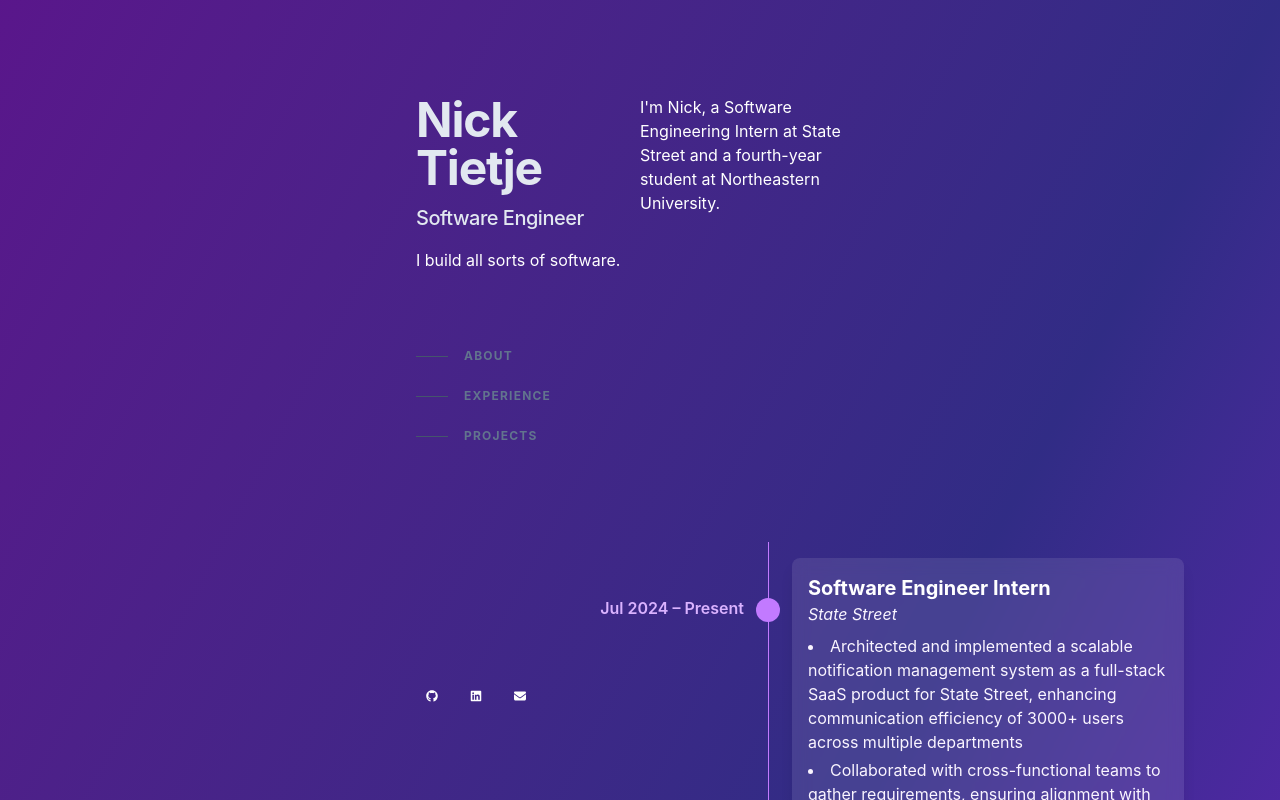
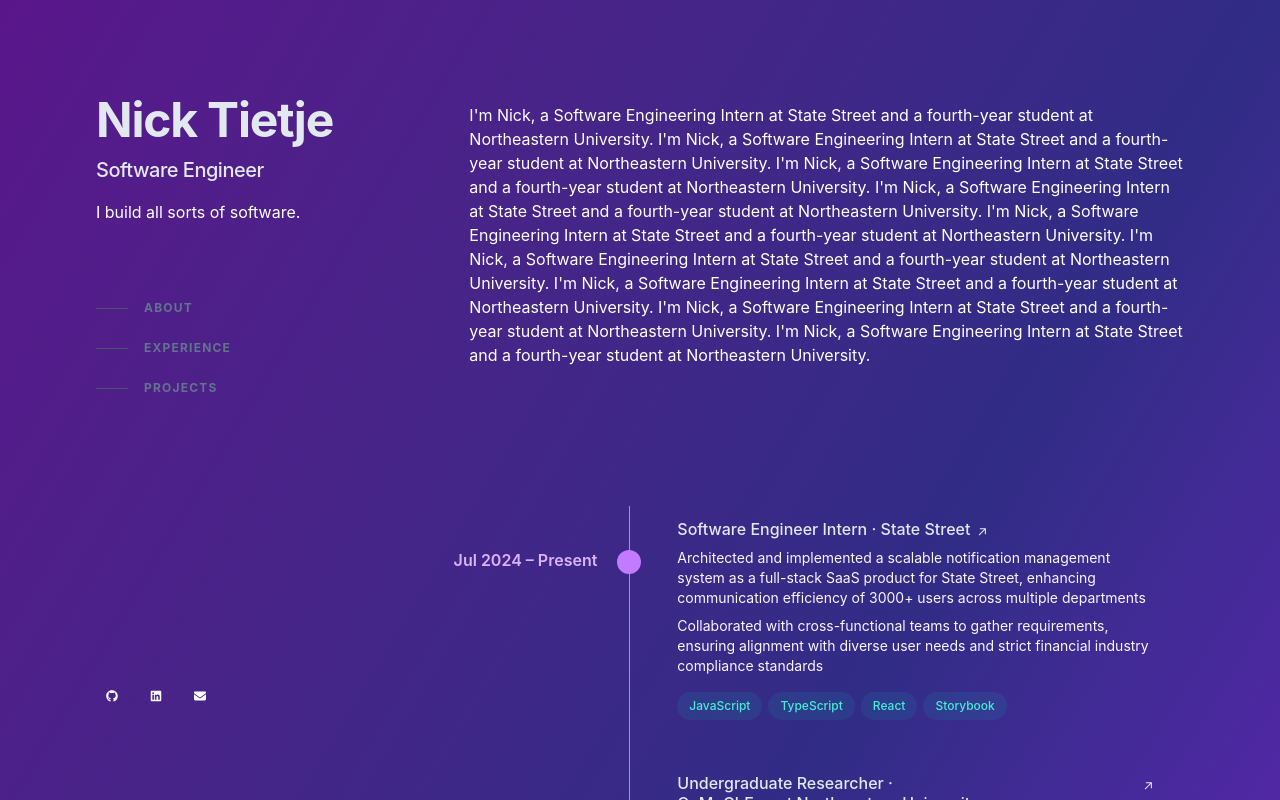
Before and after one commit to ntietje1/personal-website, a Next.js app: page / in a window 1280 px wide. Shown: the top 800 px of the page. Built offline with nearby package versions, Linux system fonts and the light colour scheme.

Commit message:
improve design

```diff
--- a/app/app_page.tsx
+++ b/app/app_page.tsx
@@ -1,20 +1,23 @@
 // import { Github, Linkedin, Twitter, ExternalLink } from 'lucide-react'
-import Image from 'next/image'
-import NavMenu from './components/nav'
-import Footer from './components/footer'
-import ContactMenu from './components/contact'
-import { ExperienceCardStack } from './components/card'
-import { Link, LinkWithArrow } from './components/link'
+import Image from "next/image";
+import NavMenu from "./components/nav";
+import Footer from "./components/footer";
+import ContactMenu from "./components/contact";
+import { ExperienceCardStack } from "./components/card";
+import { Link, LinkWithArrow } from "./components/link";
 
 export default function Home() {
   return (
     <div className="mx-auto min-h-screen max-w-screen-xl px-6 py-12 font-sans md:px-12 md:py-20 lg:px-24 lg:py-0">
-          <a href="#content" className="absolute left-0 top-0 block -translate-x-full rounded bg-gradient-to-br from-teal-400 via-blue-500 to-purple-600 px-4 py-3 text-sm font-bold uppercase tracking-widest text-white focus-visible:translate-x-0">
+      <a
+        href="#content"
+        className="absolute left-0 top-0 block -translate-x-full rounded bg-gradient-to-br from-teal-400 via-blue-500 to-purple-600 px-4 py-3 text-sm font-bold uppercase tracking-widest text-white focus-visible:translate-x-0"
+      >
         Skip to Content
       </a>
       <div className="lg:flex lg:justify-between lg:gap-4">
         {/* Left side */}
-            <header className="lg:sticky lg:top-0 lg:flex lg:max-h-screen lg:w-1/2 lg:flex-col lg:justify-between lg:py-24">
+        <header className="lg:sticky lg:top-0 lg:flex lg:max-h-screen lg:w-1/3 lg:flex-col lg:justify-between lg:py-24">
           <div>
             <h1 className="text-4xl font-bold tracking-tight text-slate-200 sm:text-5xl">
               <a href="/">Nick Tietje</a>
@@ -30,21 +33,48 @@ export default function Home() {
           <ContactMenu />
         </header>
         {/* Right side */}
-            <main id="content" className="pt-24 lg:w-1/2 lg:py-24">
-              <section id="about" className="mb-16 scroll-mt-16 md:mb-24 lg:mb-36 lg:scroll-mt-24" aria-label="About me">
+        <main id="content" className="pt-24 lg:w-2/3 lg:py-24">
+          <section
+            id="about"
+            className="mb-16 scroll-mt-16 md:mb-24 lg:mb-36 lg:scroll-mt-24"
+            aria-label="About me"
+          >
             <div className="sticky top-0 z-20 -mx-6 mb-4 w-screen bg-slate-900/75 px-6 py-5 backdrop-blur md:-mx-12 md:px-12 lg:sr-only lg:relative lg:top-auto lg:mx-auto lg:w-full lg:px-0 lg:py-0 lg:opacity-0">
-                  <h2 className="text-sm font-bold uppercase tracking-widest text-slate-200 lg:sr-only">About</h2>
+              <h2 className="text-sm font-bold uppercase tracking-widest text-slate-200 lg:sr-only">
+                About
+              </h2>
             </div>
-                <div>
-                  <p className="mb-4 min-h-80">
+            <div className="max-w-4xl mx-auto pt-2">
+              <p>
                 I'm Nick, a Software Engineering Intern at State Street and a
-            fourth-year student at Northeastern University.
+                fourth-year student at Northeastern University. I'm Nick, a
+                Software Engineering Intern at State Street and a fourth-year
+                student at Northeastern University. I'm Nick, a Software
+                Engineering Intern at State Street and a fourth-year student at
+                Northeastern University. I'm Nick, a Software Engineering Intern
+                at State Street and a fourth-year student at Northeastern
+                University. I'm Nick, a Software Engineering Intern at State
+                Street and a fourth-year student at Northeastern University. I'm
+                Nick, a Software Engineering Intern at State Street and a
+                fourth-year student at Northeastern University. I'm Nick, a
+                Software Engineering Intern at State Street and a fourth-year
+                student at Northeastern University. I'm Nick, a Software
+                Engineering Intern at State Street and a fourth-year student at
+                Northeastern University. I'm Nick, a Software Engineering Intern
+                at State Street and a fourth-year student at Northeastern
+                University.
               </p>
             </div>
           </section>
-              <section id="experience" className="mb-16 scroll-mt-16 md:mb-24 lg:mb-36 lg:scroll-mt-24" aria-label="Work experience">
+          <section
+            id="experience"
+            className="mb-16 scroll-mt-16 md:mb-24 lg:mb-36 lg:scroll-mt-24"
+            aria-label="Work experience"
+          >
             <div className="sticky top-0 z-20 -mx-6 mb-4 w-screen bg-slate-900/75 px-6 py-5 backdrop-blur md:-mx-12 md:px-12 lg:sr-only lg:relative lg:top-auto lg:mx-auto lg:w-full lg:px-0 lg:py-0 lg:opacity-0">
-                  <h2 className="text-sm font-bold uppercase tracking-widest text-slate-200 lg:sr-only">Experience</h2>
+              <h2 className="text-sm font-bold uppercase tracking-widest text-slate-200 lg:sr-only">
+                Experience
+              </h2>
             </div>
             <div>
               <ExperienceCardStack
@@ -53,6 +83,7 @@ export default function Home() {
                     date: "Jul 2024 – Present",
                     title: "Software Engineer Intern",
                     company: "State Street",
+                    link: "https://www.statestreet.com/",
                     responsibilities: [
                       "Architected and implemented a scalable notification management system as a full-stack SaaS product for State Street, enhancing communication efficiency of 3000+ users across multiple departments",
                       "Collaborated with cross-functional teams to gather requirements, ensuring alignment with diverse user needs and strict financial industry compliance standards",
@@ -61,8 +92,8 @@ export default function Home() {
                   {
                     date: "Feb 2024 – Jul 2024",
                     title: "Undergraduate Researcher",
-              company:
-                "Computational Modeling in Chemical Engineering at Northeastern University",
+                    company: "CoMoChEng at Northeastern University",
+                    link: "https://rmg.mit.edu/",
                     responsibilities: [
                       "Contributed to RMG-Py, an open-source scientific software by implementing code optimizations and feature development",
                       "Led migration of output file format to YAML, improving cross-application interoperability",
@@ -73,6 +104,7 @@ export default function Home() {
                     date: "Jan 2024 – May 2024",
                     title: "Khoury Teaching Assistant",
                     company: "Northeastern University",
+                    link: "https://www.khoury.northeastern.edu/",
                     responsibilities: [
                       "Mentored cohort of 250+ students in CS 3200 Database Design, providing technical support via Piazza and office hours",
                       "Evaluated assignments, labs, and exams, offering constructive feedback to enhance student learning outcomes",
@@ -82,6 +114,7 @@ export default function Home() {
                     date: "Jul 2023 – Dec 2023",
                     title: "Inks and Coatings Engineering Intern",
                     company: "Nano-C, Inc.",
+                    link: "https://www.nano-c.com/",
                     responsibilities: [
                       "Optimized techniques for surfactant-free Single Walled Carbon Nanotube inks, improving R/T performance by 11%",
                       "Developed novel chemical separation and purification methods to drive product refinement",
@@ -91,6 +124,7 @@ export default function Home() {
                     date: "Sep 2022 – May 2023",
                     title: "FYELIC Teaching Assistant",
                     company: "Northeastern University",
+                    link: "https://makerspaces.northeastern.edu/spaces/fyelic/",
                     responsibilities: [
                       "Guided 200+ students in C++ programming and electrical prototyping for the Cornerstone of Engineering course",
                       "Managed and maintained advanced fabrication equipment including 3D printers, laser-cutters, and woodworking machinery",
@@ -100,17 +134,31 @@ export default function Home() {
               />
 
               <div className="mt-12">
-                    <LinkWithArrow href="/resume.pdf" target="_blank" rel="noreferrer noopener" aria-label="View Full Resume (opens in a new tab)">
-        <p>
-          View Full Resume
-        </p>
+                <LinkWithArrow
+                  href="/resume.pdf"
+                  target="_blank"
+                  rel="noreferrer noopener"
+                  aria-label="View Full Resume (opens in a new tab)"
+                >
+                  <p>View Full Resume</p>
                 </LinkWithArrow>
               </div>
+            </div>
+          </section>
+          <section
+            id="projects"
+            className="mb-16 scroll-mt-16 md:mb-24 lg:mb-36 lg:scroll-mt-24"
+            aria-label="Projects"
+          >
+            <div className="sticky top-0 z-20 -mx-6 mb-4 w-screen bg-slate-900/75 px-6 py-5 backdrop-blur md:-mx-12 md:px-12 lg:sr-only lg:relative lg:top-auto lg:mx-auto lg:w-full lg:px-0 lg:py-0 lg:opacity-0">
+              <h2 className="text-sm font-bold uppercase tracking-widest text-slate-200 lg:sr-only">
+                Projects
+              </h2>
             </div>
           </section>
           <Footer />
         </main>
       </div>
     </div>
-  )
+  );
 }
--- a/app/components/card.tsx
+++ b/app/components/card.tsx
@@ -1,9 +1,11 @@
 import React from "react";
+import { LinkWithArrow, ArrowIcon } from "./link";
 
 interface ExperienceCardProps {
   date: string;
   title: string;
   company: string;
+  link: string;
   responsibilities: string[];
 }
 
@@ -13,7 +15,7 @@ const Card: React.FC<React.PropsWithChildren<{ className?: string }>> = ({
 }) => (
   <div
     className={`p-4 rounded-lg shadow-lg backdrop-blur ${className}`}
-    style={{ backgroundColor: 'rgba(255, 255, 255, 0.10)' }}
+    style={{ backgroundColor: "rgba(255, 255, 255, 0.10)" }}
   >
     {children}
   </div>
@@ -39,25 +41,67 @@ export function ExperienceCard({
   date,
   title,
   company,
+  link,
   responsibilities,
 }: ExperienceCardProps) {
   return (
-    <div className="mb-8 flex pl-20">
-      <div className="pr-4 text-right flex-shrink-0 relative top-1.5">
-        <div className="absolute right-6 top-8">
+    <div className="mb-8 flex pl-32">
+      <div className="text-right flex-shrink-0 relative top-1.5">
+        <div className="absolute right-8 top-8">
           <span className="text-purple-300 font-semibold whitespace-nowrap">
             {date}
           </span>
         </div>
       </div>
       <div className="flex-grow relative">
-        <div className="absolute left-0 -top-4 -bottom-4 w-px bg-purple-400 m-0" />{" "}
+        <div className="absolute left-0 -top-1 -bottom-7 w-px bg-purple-400 m-0" />{" "}
         {/* -top-10 */}
         <div className="relative ml-6">
           <div className="absolute -left-9 top-10 w-6 h-6 rounded-full bg-purple-400 flex items-center justify-center z-10">
             {/* <BriefcaseIcon className="w-4 h-4 text-purple-900" /> */}
           </div>
-          <Card className="bg-white/10 border-purple-400 flex-grow">
+
+          <div className="pb-2 pt-2 pl-6">
+            <div className="group relative grid pb-1 transition-all sm:grid-cols-8 sm:gap-8 md:gap-4 lg:hover:!opacity-100 lg:group-hover/list:opacity-50">
+              <div className="absolute -inset-x-4 -inset-y-4 z-0 hidden rounded-md transition motion-reduce:transition-none lg:-inset-x-6 lg:block lg:group-hover:bg-slate-800/50 lg:group-hover:shadow-[inset_0_1px_0_0_rgba(148,163,184,0.1)] lg:group-hover:drop-shadow-lg"></div>
+
+              <div className="z-10 sm:col-span-8">
+                <h3 className="font-medium leading-snug">
+                  <LinkWithArrow
+                    href={link}
+                    target="_blank"
+                    rel="noreferrer noopener"
+                    aria-label={`${title} at ${company} (opens in a new tab)`}
+                  >
+                    {title} · <span className="inline-block">{company}</span>
+                  </LinkWithArrow>
+                </h3>
+                <ul className="list-disc list-inside text-purple-50">
+                  {responsibilities.map((responsibility, idx) => (
+                    <div key={idx} className="mt-2 text-sm">
+                      {responsibility}
+                    </div>
+                  ))}
+                </ul>
+                <ul
+                  className="mt-2 flex flex-wrap"
+                  aria-label="Technologies used"
+                >
+                  {["JavaScript", "TypeScript", "React", "Storybook"].map(
+                    (tech) => (
+                      <li key={tech} className="mr-1.5 mt-2">
+                        <div className="flex items-center rounded-full bg-teal-400/10 px-3 py-1 text-xs font-medium leading-5 text-teal-300">
+                          {tech}
+                        </div>
+                      </li>
+                    )
+                  )}
+                </ul>
+              </div>
+            </div>
+          </div>
+
+          {/* <Card className="bg-white/10 border-purple-400 flex-grow">
             <CardHeader>
               <CardTitle className="text-xl font-bold text-white">
                 {title}
@@ -73,7 +117,7 @@ export function ExperienceCard({
                 ))}
               </ul>
             </CardContent>
-          </Card>
+          </Card> */}
         </div>
       </div>
     </div>
@@ -138,43 +182,53 @@ export const CenteredIconCardRow: React.FC<{
   );
 };
 
-
-//  <ol className="group/list">
-//                     <li className="mb-12">
-//                       <div className="group relative grid pb-1 transition-all sm:grid-cols-8 sm:gap-8 md:gap-4 lg:hover:!opacity-100 lg:group-hover/list:opacity-50">
-//                         <div className="absolute -inset-x-4 -inset-y-4 z-0 hidden rounded-md transition motion-reduce:transition-none lg:-inset-x-6 lg:block lg:group-hover:bg-slate-800/50 lg:group-hover:shadow-[inset_0_1px_0_0_rgba(148,163,184,0.1)] lg:group-hover:drop-shadow-lg"></div>
-//                         <header className="z-10 mb-2 mt-1 text-xs font-semibold uppercase tracking-wide text-slate-500 sm:col-span-2" aria-label="2024 to Present">
-//                           2024 — Present
-//                         </header>
-//                         <div className="z-10 sm:col-span-6">
-//                           <h3 className="font-medium leading-snug text-slate-200">
-//                             <div>
-//                               <a className="inline-flex items-baseline font-medium leading-tight text-slate-200 hover:text-teal-300 focus-visible:text-teal-300 group/link text-base" href="https://www.klaviyo.com" target="_blank" rel="noreferrer noopener" aria-label="Senior Frontend Engineer, Accessibility at Klaviyo (opens in a new tab)">
-//                                 <span className="absolute -inset-x-4 -inset-y-2.5 hidden rounded md:-inset-x-6 md:-inset-y-4 lg:block"></span>
-//                                 <span>
-//                                   Senior Frontend Engineer, Accessibility ·{' '}
-//                                   <span className="inline-block">
-//                                     Klaviyo
-//                                     {/* <ExternalLink className="inline-block h-4 w-4 shrink-0 transition-transform group-hover/link:-translate-y-1 group-hover/link:translate-x-1 group-focus-visible/link:-translate-y-1 group-focus-visible/link:translate-x-1 motion-reduce:transition-none ml-1 translate-y-px" /> */}
-//                                   </span>
-//                                 </span>
-//                               </a>
-//                             </div>
-//                           </h3>
-//                           <p className="mt-2 text-sm leading-normal">
-//                             Build and maintain critical components used to construct Klaviyo's frontend, across the whole product. Work closely with cross-functional teams, including developers, designers, and product managers, to implement and advocate for best practices in web accessibility.
-//                           </p>
-//                           <ul className="mt-2 flex flex-wrap" aria-label="Technologies used">
-//                             {["JavaScript", "TypeScript", "React", "Storybook"].map((tech) => (
-//                               <li key={tech} className="mr-1.5 mt-2">
-//                                 <div className="flex items-center rounded-full bg-teal-400/10 px-3 py-1 text-xs font-medium leading-5 text-teal-300">
-//                                   {tech}
-//                                 </div>
-//                               </li>
-//                             ))}
-//                           </ul>
-//                         </div>
-//                       </div>
-//                     </li>
-//                     {/* More experience items can be added here */}
-//                   </ol>
+{
+  /* <ol className="group/list">
+  <li className="mb-12">
+    <div className="group relative grid pb-1 transition-all sm:grid-cols-8 sm:gap-8 md:gap-4 lg:hover:!opacity-100 lg:group-hover/list:opacity-50">
+      <div className="absolute -inset-x-4 -inset-y-4 z-0 hidden rounded-md transition motion-reduce:transition-none lg:-inset-x-6 lg:block lg:group-hover:bg-slate-800/50 lg:group-hover:shadow-[inset_0_1px_0_0_rgba(148,163,184,0.1)] lg:group-hover:drop-shadow-lg"></div>
+      <header
+        className="z-10 mb-2 mt-1 text-xs font-semibold uppercase tracking-wide text-slate-500 sm:col-span-2"
+        aria-label="2024 to Present"
+      >
+        2024 — Present
+      </header>
+      <div className="z-10 sm:col-span-6">
+        <h3 className="font-medium leading-snug text-slate-200">
+          <div>
+            <a
+              className="inline-flex items-baseline font-medium leading-tight text-slate-200 hover:text-teal-300 focus-visible:text-teal-300 group/link text-base"
+              href="https://www.klaviyo.com"
+              target="_blank"
+              rel="noreferrer noopener"
+              aria-label="Senior Frontend Engineer, Accessibility at Klaviyo (opens in a new tab)"
+            >
+              <span className="absolute -inset-x-4 -inset-y-2.5 hidden rounded md:-inset-x-6 md:-inset-y-4 lg:block"></span>
+              <span>
+                Senior Frontend Engineer, Accessibility ·{" "}
+                <span className="inline-block">Klaviyo</span>
+              </span>
+            </a>
+          </div>
+        </h3>
+        <p className="mt-2 text-sm leading-normal">
+          Build and maintain critical components used to construct Klaviyo's
+          frontend, across the whole product. Work closely with cross-functional
+          teams, including developers, designers, and product managers, to
+          implement and advocate for best practices in web accessibility.
+        </p>
+        <ul className="mt-2 flex flex-wrap" aria-label="Technologies used">
+          {["JavaScript", "TypeScript", "React", "Storybook"].map((tech) => (
+            <li key={tech} className="mr-1.5 mt-2">
+              <div className="flex items-center rounded-full bg-teal-400/10 px-3 py-1 text-xs font-medium leading-5 text-teal-300">
+                {tech}
+              </div>
+            </li>
+          ))}
+        </ul>
+      </div>
+    </div>
+  </li>
+  {/* More experience items can be added here */
+}
+// </ol>; */}
--- a/app/components/link.tsx
+++ b/app/components/link.tsx
@@ -1,10 +1,10 @@
-import React from 'react';
+import React from "react";
 
 interface LinkProps extends React.AnchorHTMLAttributes<HTMLAnchorElement> {
   children: React.ReactNode;
 }
 
-function ArrowIcon() {
+export function ArrowIcon() {
   return (
     <svg
       width="12"
@@ -12,7 +12,7 @@ function ArrowIcon() {
       viewBox="0 0 12 12"
       fill="none"
       xmlns="http://www.w3.org/2000/svg"
-      className="inline-block h-2.5 w-2.5 shrink-0 transition-transform group-hover/link:-translate-y-0.5 group-hover/link:translate-x-0.5 group-focus-visible/link:-translate-y-0.5 group-focus-visible/link:translate-x-0.5 motion-reduce:transition-none ml-1 translate-y-px"
+      className="inline-block h-2 w-2 shrink-0 transition-transform group-hover:-translate-y-0.5 group-hover:translate-x-0.5 group-focus-visible:-translate-y-0.5 group-focus-visible:translate-x-0.5 motion-reduce:transition-none ml-1 translate-y-px"
     >
       <path
         d="M2.07102 11.3494L0.963068 10.2415L9.2017 1.98864H2.83807L2.85227 0.454545H11.8438V9.46023H10.2955L10.3097 3.09659L2.07102 11.3494Z"
@@ -21,11 +21,12 @@ function ArrowIcon() {
     </svg>
   );
 }
+
 export const LinkWithArrow: React.FC<LinkProps> = ({ children, ...props }) => {
   return (
     <a
       {...props}
-      className="inline-flex items-baseline font-medium leading-tight text-slate-200 hover:text-teal-300 focus-visible:text-teal-300 font-semibold text-slate-200 group/link text-base"
+      className="inline-flex items-baseline leading-tight text-slate-200 group-hover:text-teal-300 focus-visible:text-teal-300 group text-base"
     >
       <div className="pr-1">{children}</div>
       <ArrowIcon />
@@ -37,7 +38,7 @@ export const Link: React.FC<LinkProps> = ({ children, ...props }) => {
   return (
     <a
       {...props}
-        className="inline-flex items-baseline font-medium leading-tight text-slate-200 hover:text-teal-300 focus-visible:text-teal-300 font-semibold text-slate-200 group/link text-base"
+      className="inline-flex items-baseline leading-tight text-slate-200 hover:text-teal-300 focus-visible:text-teal-300 group/link text-base"
     >
       {children}
     </a>
--- a/app/layout.tsx
+++ b/app/layout.tsx
@@ -54,9 +54,9 @@ export default function RootLayout({
     >
       <body className="antialiased">
         <div className="flex flex-col min-h-screen bg-gradient-to-br from-purple-900 via-indigo-900 to-purple-700 text-white">
-          <main className="flex-auto min-w-0 flex flex-col items-center justify-center">
+          <main className="min-w-0 flex flex-col items-center">
             {/* <NavMenu /> */}
-            <div className="w-full lg:w-1/2"> {children} </div>
+            {children}
             {/* <Footer /> */}
             <Analytics />
             <SpeedInsights />
```
Lines whose indentation alone changed are shown as unchanged.
